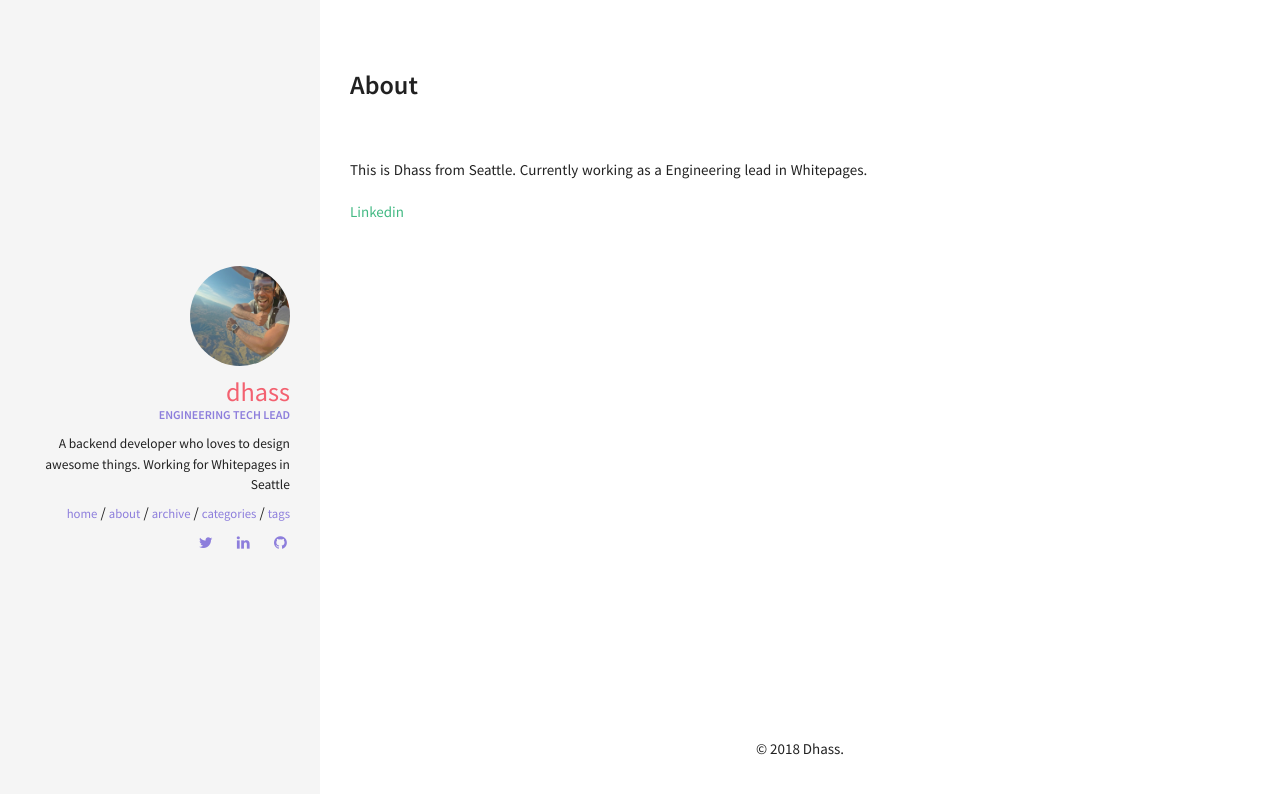
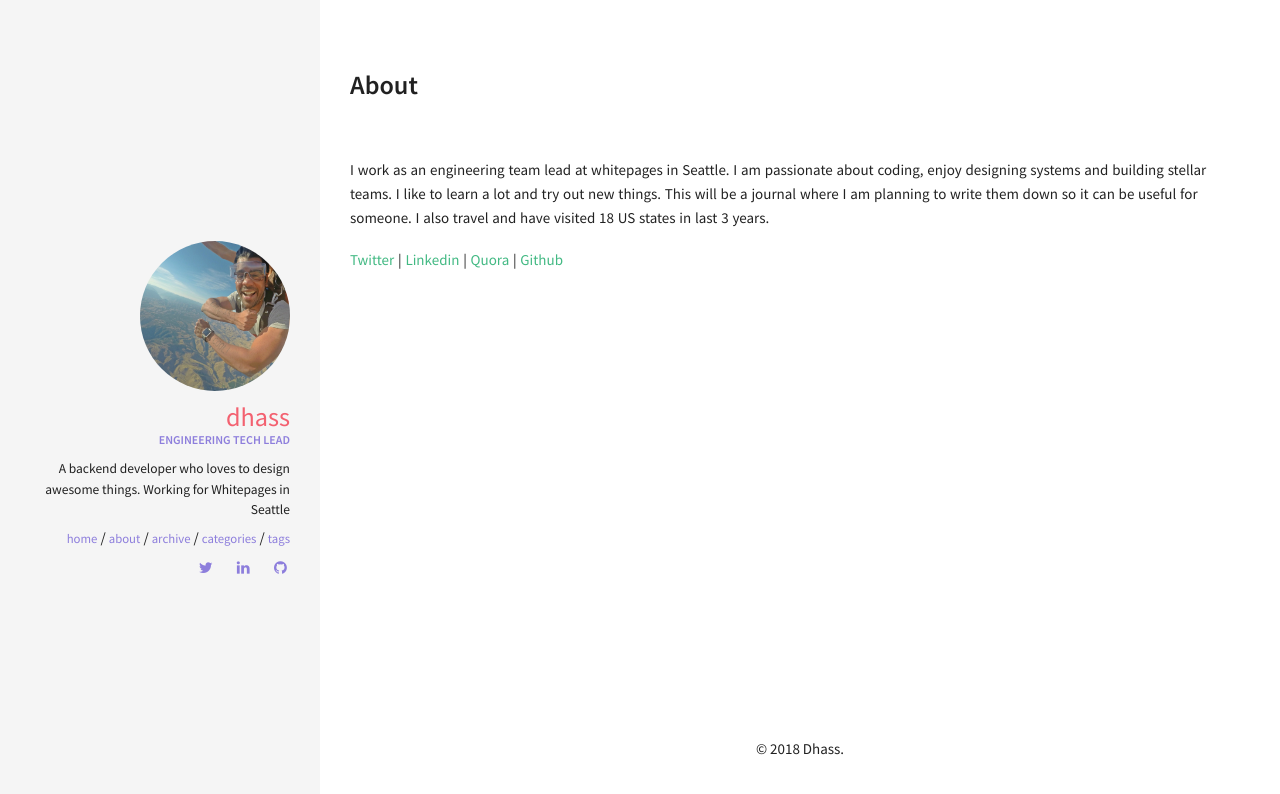
Before and after one commit to idlelearner/idlelearner.github.io, a Jekyll site: the page built from about.md, in a window 1280 px wide. Shown: the top 794 px of the page. Built offline with Jekyll 4.4.1, drawn with Linux system fonts in a browser that asks for light colours.

Commit message:
Minor tweaks

```diff
--- a/_posts/2018-05-06-how-I-track-my-daily-schedule.markdown
+++ b/_posts/2018-05-06-how-I-track-my-daily-schedule.markdown
@@ -5,7 +5,7 @@ categories: [productivity]
 date:   2018-05-05 09:44:21 -0700
 ---
 
-Recently, I have been trying to optimize the way I spent my day and keep track of my daily schedule. I have experimented with different techniques like just writing a set of TODOs as soon I as start my day in a text editor. Then I try to mark them as done as the task is completed. It works for me most of the days but there are days when I just feel like I am exhausted doing a lot of work. But at the end of the day I would mostly have spent my time in meetings or got stuck at a particular task. There will also be days I would be overwhelmed by the number of tasks and start to procrastinate. This would mostly happen on weekends.
+Recently, I have been trying to optimize the way I spent my day and keep track of my daily schedule. I have experimented with different techniques like just writing a set of TODOs as soon I start my day in a text editor. Then I try to mark them as done once the task is completed. It worked for me most of the days but there are days when I just feel like I am exhausted doing a lot of work. But at the end of the day I would mostly have spent my time in meetings or got stuck at a particular task. There will also be days I would be overwhelmed by the number of tasks and start to procrastinate. This would mostly happen on weekends.
 
 Some days ago, I tweaked the technique mentioned in the [nevblog](http://www.nevblog.com/to-do-list-how-to/) blog and found myself being on track everyday. Below is the sample TODO list
 
--- a/_sass/pages/_layout.scss
+++ b/_sass/pages/_layout.scss
@@ -22,8 +22,8 @@
   padding: 0 30px;
   .avatar {
     border-radius: 50%;
-    width: 100px;
-    height: 100px;
+    width: 150px;
+    height: 150px;
     float: none;
   }
   .author_name {
--- a/about.md
+++ b/about.md
@@ -4,6 +4,12 @@ title: About
 permalink: /about/
 ---
 
-This is Dhass from Seattle. Currently working as a Engineering lead in Whitepages.
+I work as an engineering team lead at whitepages in Seattle. I am passionate about coding, enjoy designing systems and building stellar teams. I like to learn a lot and try out new things. This will be a journal where I am planning to write them down so it can be useful for someone. I also travel and have visited 18 US states in last 3 years.
 
-[Linkedin](http://linkedin.com/in/bhagavathi-dhass-44b5b813)
+[Twitter](https://twitter.com/dhass21)
+ |
+[Linkedin](https://linkedin.com/in/bhagavathi-dhass-44b5b813)
+ |
+[Quora](https://www.quora.com/profile/Bhagavathi-Dhass)
+ |
+[Github](https://github.com/idlelearner)
```
